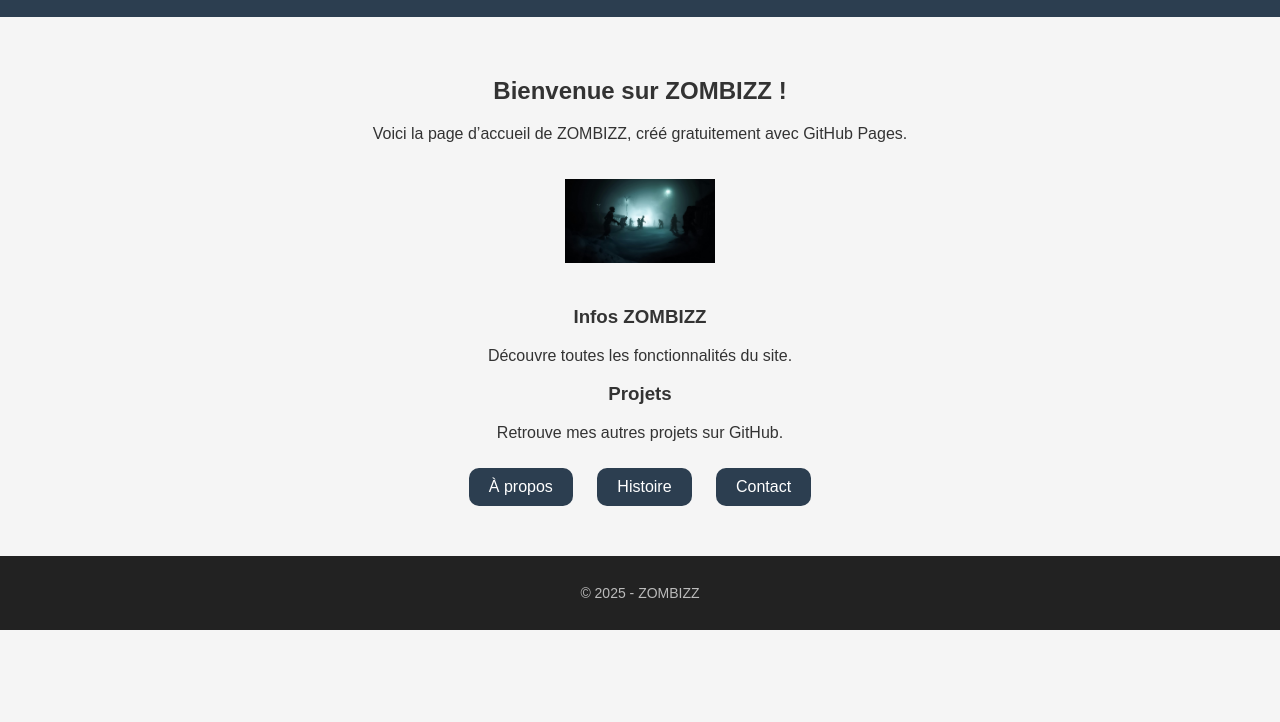
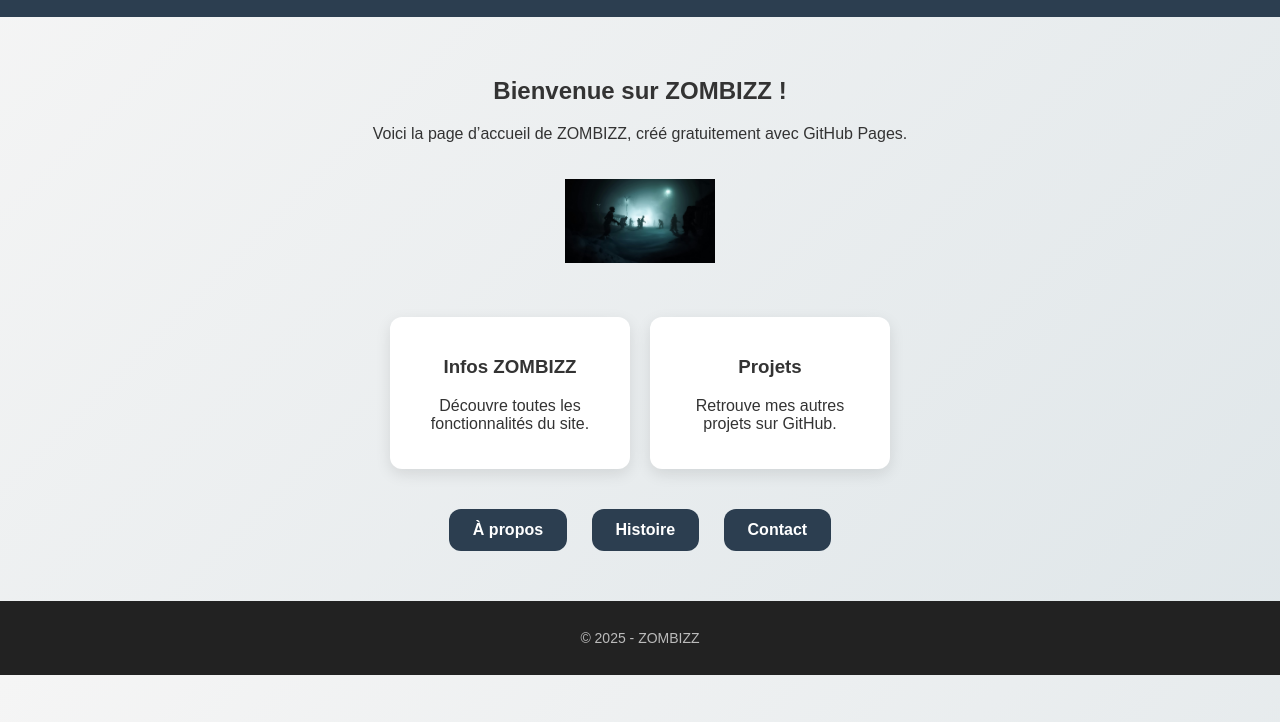
Before and after one commit to llolo974/ZOMBIZZ, a plain HTML site: page index.html in a window 1280 px wide. Shown: the part 78-800 px from the top of the page. Drawn offline with Linux system fonts and the light colour scheme.

Commit message:
Update style.css

```diff
--- a/style.css
+++ b/style.css
@@ -3,7 +3,7 @@ body {
   font-family: Arial, sans-serif;
   margin: 0;
   padding: 0;
-  background: #f5f5f5;
+  background: linear-gradient(135deg, #f5f5f5, #dfe6e9);
   color: #333;
   text-align: center;
 }
@@ -46,9 +46,9 @@ footer {
 
 /* Animation pour l'image */
 .animated-image {
-  width: 150px;      /* taille adaptée */
-  max-width: 80%;    /* responsive sur petit écran */
-  height: auto;      /* garde les proportions */
+  width: 150px;
+  max-width: 80%;
+  height: auto;
   transition: transform 0.5s;
   margin: 20px 0;
 }
@@ -57,23 +57,32 @@ footer {
   transform: scale(1.2) rotate(5deg);
 }
 
-/* Animation pour les titres */
+/* Effets sur titres et paragraphes */
 h1, h2 {
   animation: fadeIn 1s ease-in-out;
 }
 
-@keyframes fadeIn {
-  from { opacity: 0; transform: translateY(-20px); }
-  to { opacity: 1; transform: translateY(0); }
+h1:hover, h2:hover {
+  color: #e74c3c;
+  transform: scale(1.05);
+  transition: transform 0.3s, color 0.3s;
 }
+
+p:hover {
+  color: #3498db;
+  transition: color 0.3s;
+}
+
+/* Boutons interactifs */
 .btn {
   display: inline-block;
-  padding: 10px 20px;
+  padding: 12px 24px;
   margin: 10px;
   background-color: #2c3e50;
   color: white;
   text-decoration: none;
-  border-radius: 10px;
+  border-radius: 12px;
+  font-weight: bold;
   transition: background-color 0.3s, transform 0.3s;
 }
 
@@ -81,3 +90,32 @@ h1, h2 {
   background-color: #34495e;
   transform: scale(1.1);
 }
+
+/* Cartes interactives */
+.cards {
+  display: flex;
+  justify-content: center;
+  flex-wrap: wrap;
+  gap: 20px;
+  padding: 30px 10px;
+}
+
+.card {
+  background: white;
+  padding: 20px;
+  border-radius: 12px;
+  box-shadow: 0 5px 15px rgba(0,0,0,0.1);
+  width: 200px;
+  transition: transform 0.3s, box-shadow 0.3s;
+}
+
+.card:hover {
+  transform: translateY(-10px);
+  box-shadow: 0 10px 20px rgba(0,0,0,0.2);
+}
+
+/* Animation fadeIn */
+@keyframes fadeIn {
+  from { opacity: 0; transform: translateY(-20px); }
+  to { opacity: 1; transform: translateY(0); }
+}
```
